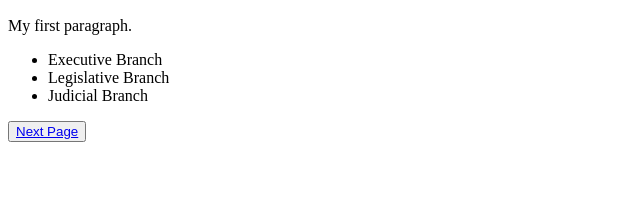
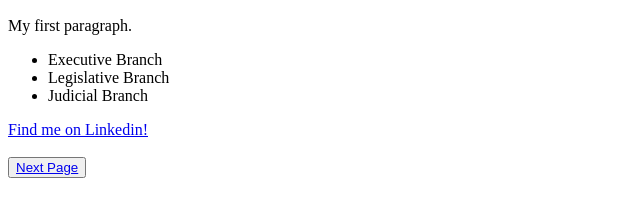
Before and after one commit to ashlynkong/ashlyn-simple-website, a plain HTML site: page index.html in a window 1280 px wide. Shown: the part 110-326 px from the top of the page, without its empty margins (0-640 px from the left). Drawn offline with Linux system fonts and the light colour scheme.

Commit message:
add Linkedin link to index

```diff
--- a/index.html
+++ b/index.html
@@ -13,6 +13,8 @@
 	<li> Judicial Branch </li>
 </ul>
 
+<a href="https://www.linkedin.com/in/ashlynkong/">Find me on Linkedin!</a><br><br>
+
 <button><a href="goodbye.html">Next Page</a></button>
 
 </body>
```
